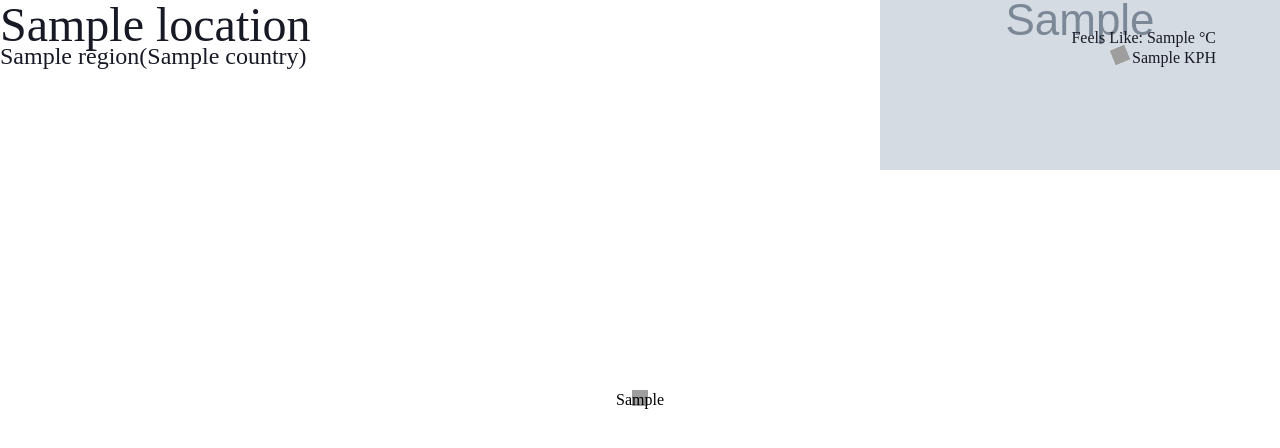
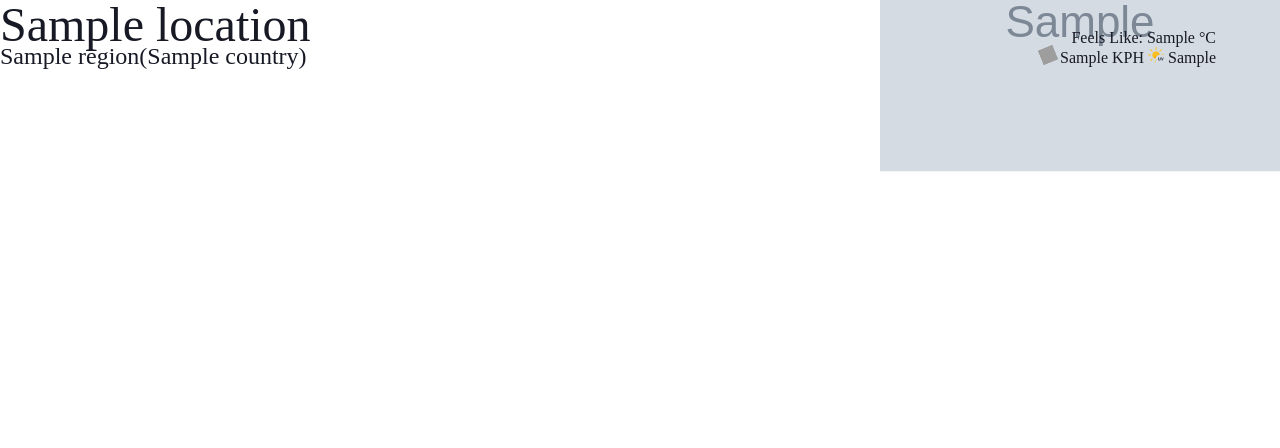
Before and after one commit to Lincoln-Murray/weather, a Flask app: page / in a window 1280 px wide. Shown: the top 448 px of the page. Run offline with Flask 3, Linux system fonts and the light colour scheme; grey boxes marked "Sample" are stand-in pictures; a database or web service that is not in the repository returns one stand-in record (values such as "Sample title"); data that the repository does not hold is empty; grey boxes are pictures that could not be loaded.

Commit message:
More information in banner

```diff
--- a/templates/index.html
+++ b/templates/index.html
@@ -19,19 +19,19 @@
     </span>
 
     <span class="centre", style="width: 100%; font-size: 5vh; top: 2.5vh; text-align: right; color: var(--background_color);">
-        <img style="float: right;" src="{{ json['current']['condition']['icon'] }}" alt="{{ json['current']['condition']['text'] }}">
+        <img style="float: right; margin-top: 3px;" src="{{ json['current']['condition']['icon'] }}" alt="{{ json['current']['condition']['text'] }}">
         {{ json['current']['temp_c'] }} °C
     </span>
     <span id="feelslike_c" class="centre", style="width: 100%; font-size: 2vh; top: 6vh; text-align: right; right: 64px; color: var(--background_color);">
         Feels Like: {{ json['current']['feelslike_c'] }} °C <br>
         <img id="wind_dir" src="https://static.vecteezy.com/system/resources/previews/016/770/600/non_2x/red-directional-arrow-on-transparent-background-free-png.png" alt="{{ json['current']['wind_dir'] }}" style="top: 1px;" height="16px" width="16px">
         {{ json['current']['wind_kph'] }} KPH
+        <img id="uv_index" src=" {{url_for('static', filename='uv-index.512x512.png')}} " alt="{{ json['current']['uv'] }}" style="top: 1px;" height="16px" width="16px">
+        {{ json['current']['uv'] }}
     </span>
 </header>
 <body>
     <span class= "centre">
-        <img src="https://static.vecteezy.com/system/resources/previews/016/770/600/non_2x/red-directional-arrow-on-transparent-background-free-png.png" height="16px" width="16px">
-        <p class="centre"> {{ json['current']['wind_kph'] }}</p>
     </span>
 </body>
 </html>
```
Also changed, not shown: static/uv-index.512x512.png (added).
